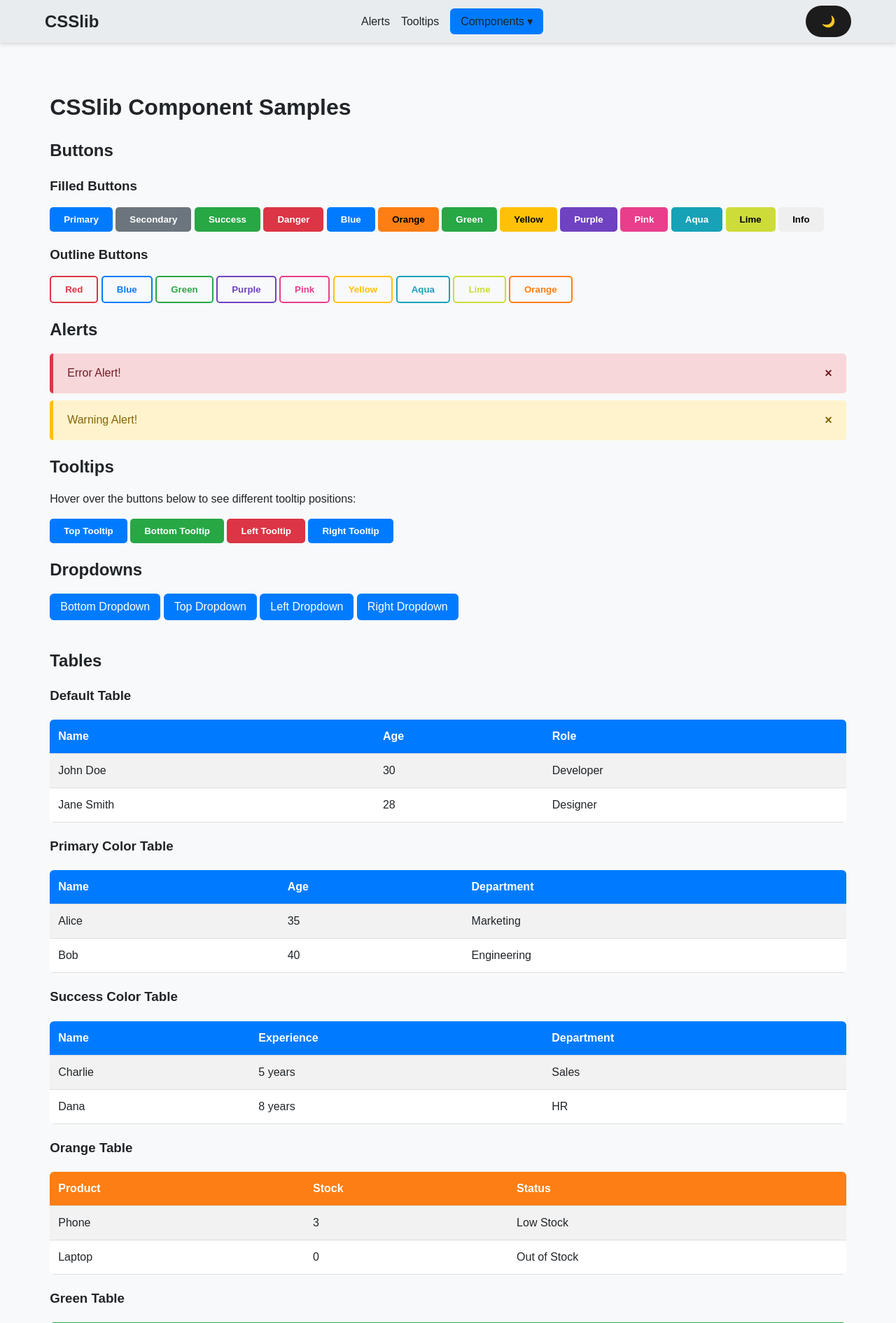
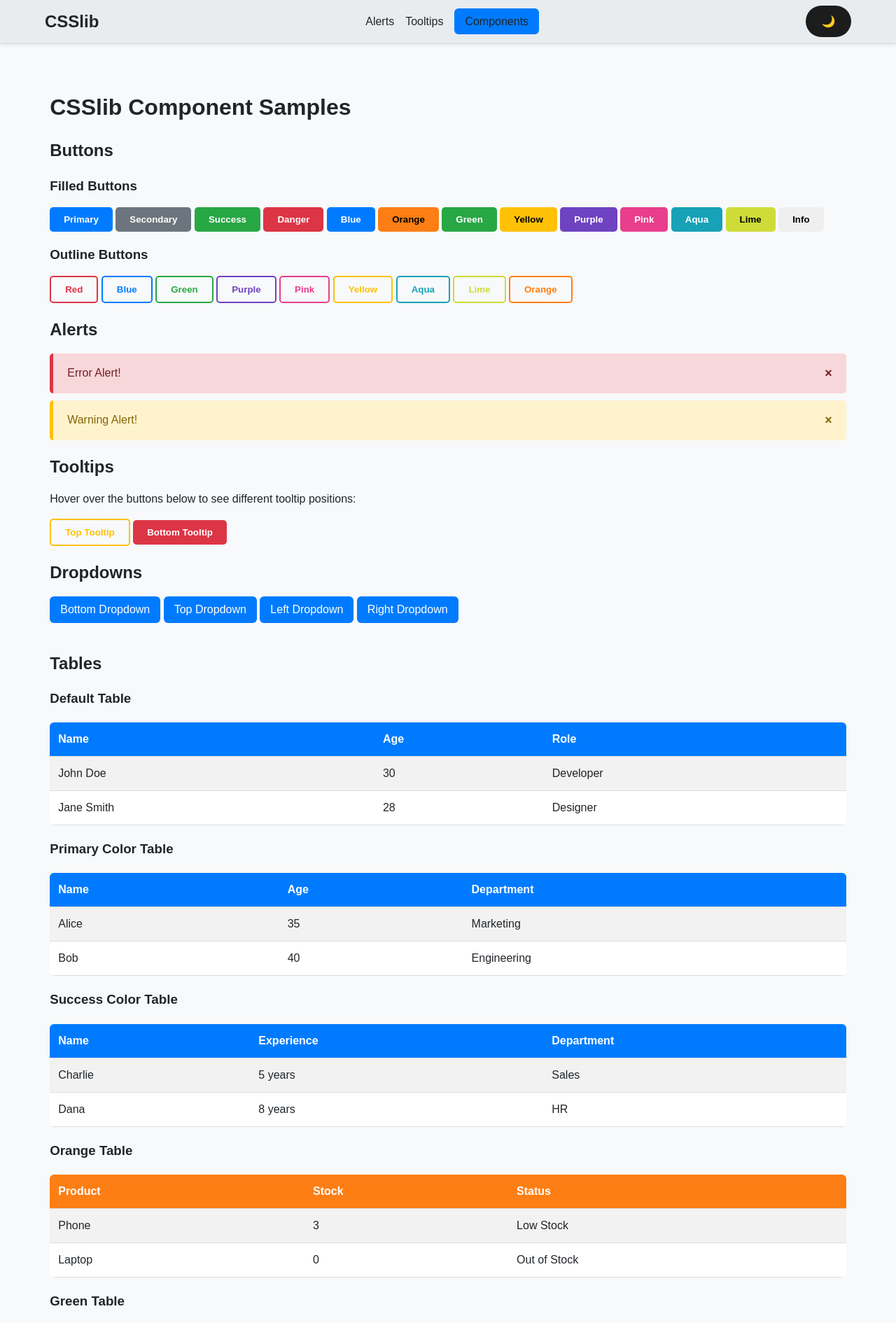
Before and after one commit to xpsystems/CSSlib, a PHP site: page /sample.html in a window 1280 px wide. Shown: the top 1890 px of the page at 70% size. Run offline with PHP 8.4, Linux system fonts and the light colour scheme; some libraries are stand-ins or nearby versions.

Commit message:
small changes

```diff
--- a/sample.html
+++ b/sample.html
@@ -24,7 +24,7 @@
         <li><a href="#alerts">Alerts</a></li>
         <li><a href="#tooltips">Tooltips</a></li>
         <li class="dropdown-nav">
-          <a href="#" class="dropdown-btn">Components ▾</a>
+          <a href="#" class="dropdown-btn">Components</a>
           <ul class="dropdown-menu">
             <li><a href="#buttons">Buttons</a></li>
             <li><a href="#dropdowns">Dropdowns</a></li>
@@ -95,20 +95,12 @@
       <h2>Tooltips</h2>
       <p>Hover over the buttons below to see different tooltip positions:</p>
       <div class="tooltip">
-          <button class="btn btn-primary">Top Tooltip</button>
+          <button class="btn btn-yellow outline">Top Tooltip</button>
           <span class="tooltip-text">Tooltip on Top</span>
       </div>
       <div class="tooltip bottom">
-          <button class="btn btn-success">Bottom Tooltip</button>
+          <button class="btn btn-red">Bottom Tooltip</button>
           <span class="tooltip-text">Tooltip on Bottom</span>
-      </div>
-      <div class="tooltip left">
-          <button class="btn btn-danger">Left Tooltip</button>
-          <span class="tooltip-text">Tooltip on Left</span>
-      </div>
-      <div class="tooltip right">
-          <button class="btn btn-blue">Right Tooltip</button>
-          <span class="tooltip-text">Tooltip on Right</span>
       </div>
     </section>
 
@@ -360,7 +352,7 @@
             </table>
 
             <!-- Blue Border -->
-            <table class="table table-bordered border-blue">
+            <table class="table-yellow table-bordered border-blue">
                 <tr>
                     <th>Product</th>
                     <th>Stock</th>
--- a/src/styles/_variables.css
+++ b/src/styles/_variables.css
@@ -1,5 +1,5 @@
 :root {
-  /* 🎨 Primary Colors */
+  /* Primary Colors */
   --primary-color: #007bff;
   --secondary-color: #6c757d;
   --success-color: #28a745;
@@ -7,7 +7,7 @@
   --warning-color: #ffc107;
   --info-color: #17a2b8;
 
-  /* 🎨 Backgrounds & Text */
+  /* Backgrounds & Text */
   --background-color: #f8f9fa;
   --text-color: #212529;
   --card-bg: #ffffff;
@@ -29,7 +29,7 @@
   --teal: #20c997;
   --cyan: #17a2b8;
 
-  /* 🎨 Elements */
+  /* Elements */
   --input-bg: #ffffff;
   --input-border: #ccc;
   --modal-bg: #ffffff;
@@ -40,11 +40,17 @@
   --theme-btn-text: #f0f0f0;
   --theme-btn-bg: #1c1c1c;
   --theme-btn-bg-hover: #444;
+
+  --alert-success-bg: #d4edda;
+  --alert-success-text: #155724;
+  --alert-success-left: #28a745;
+  --alert-border-left-widh: 5px;
+
 }
 
-/* 🌙 Override variables for Dark Theme */
+/* Override variables for Dark Theme */
 body[data-theme="dark"] {
-  /* 🌙 Dark Mode Colors */
+  /* Dark Mode Colors */
   --primary-color: #1e90ff;
   --secondary-color: #495057;
   --success-color: #218838;
@@ -52,7 +58,7 @@ body[data-theme="dark"] {
   --warning-color: #d39e00;
   --info-color: #138496;
 
-  /* 🌙 Backgrounds & Text */
+  /* Backgrounds & Text */
   --background-color: #121212;
   --text-color: #f0f0f0;
   --card-bg: #1c1c1c;
@@ -61,7 +67,7 @@ body[data-theme="dark"] {
   --border-color: #333;
   --shadow-color: rgba(255, 255, 255, 0.1);
 
-  /* 🌙 Extra Colors */
+  /* Extra Colors */
   --blue: #1e90ff;
   --green: #218838;
   --red: #c82333;
@@ -74,7 +80,7 @@ body[data-theme="dark"] {
   --teal: #168d75;
   --cyan: #128ea6;
 
-  /* 🌙 Elements */
+  /* Elements */
   --input-bg: #262626;
   --input-border: #444;
   --modal-bg: #1c1c1c;
--- a/src/styles/alerts.css
+++ b/src/styles/alerts.css
@@ -12,7 +12,7 @@
 }
 
 /* Alert Colors */
-.alert.success { background: #d4edda; color: #155724; border-left: 5px solid #28a745; }
+.alert.success { background: var(--alert-success-bg); color: var(--alert-success-text); border-left: var(--alert-border-left-widh) solid var(--alert-success-left); }
 .alert.danger { background: #f8d7da; color: #721c24; border-left: 5px solid #dc3545; }
 .alert.warning { background: #fff3cd; color: #856404; border-left: 5px solid #ffc107; }
 
--- a/src/styles/buttons.css
+++ b/src/styles/buttons.css
@@ -27,6 +27,10 @@
 /* Lower Opacity on Hover for Filled Buttons */
 .btn:hover {
     opacity: 0.8;
+}
+
+.btn .outline:hover, .outline:hover{
+    opacity: 1;
 }
 
 /* Outline Variant Modifier */
--- a/src/styles/tables.css
+++ b/src/styles/tables.css
@@ -33,8 +33,6 @@ tr:nth-child(even) {
 tr:hover {
     background: var(--shadow-color);
 }
-
-/* Additional Table Variants */
 
 /* Bordered Table */
 .table-bordered {
@@ -101,6 +99,9 @@ tr:hover {
 .table-lime th {
     background: var(--lime);
 }
+.table-yellow th {
+    background: var(--yellow);
+}
 .table-info th {
     background: var(--info-color);
 }
@@ -166,6 +167,12 @@ tr:hover {
     border-color: var(--lime) !important;
 }
 
+.border-yellow,
+.border-yellow th,
+.border-yellow td {
+    border-color: var(--yellow) !important;
+}
+
 /* Ensure table cells don't break styling */
 .table-bordered th,
 .table-bordered td {
```
